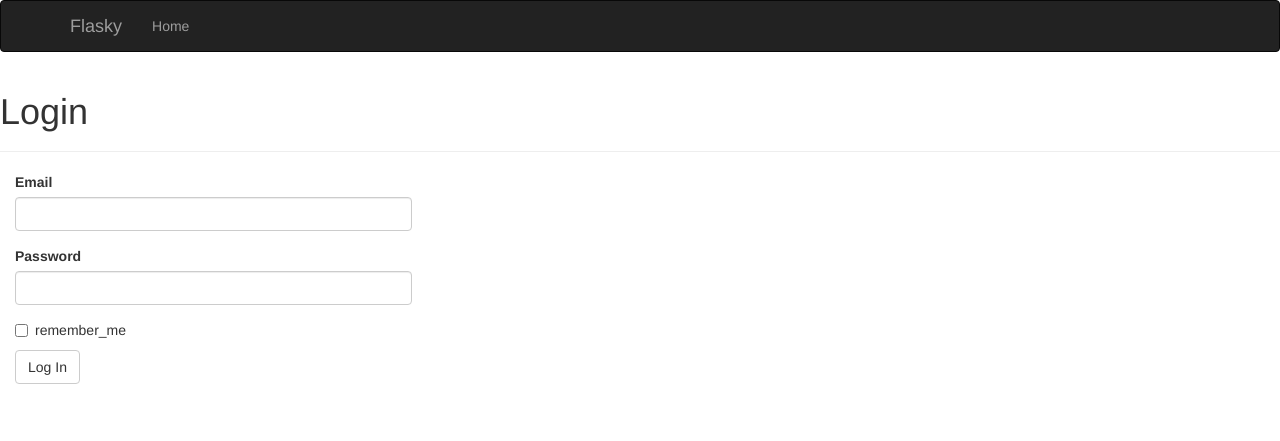
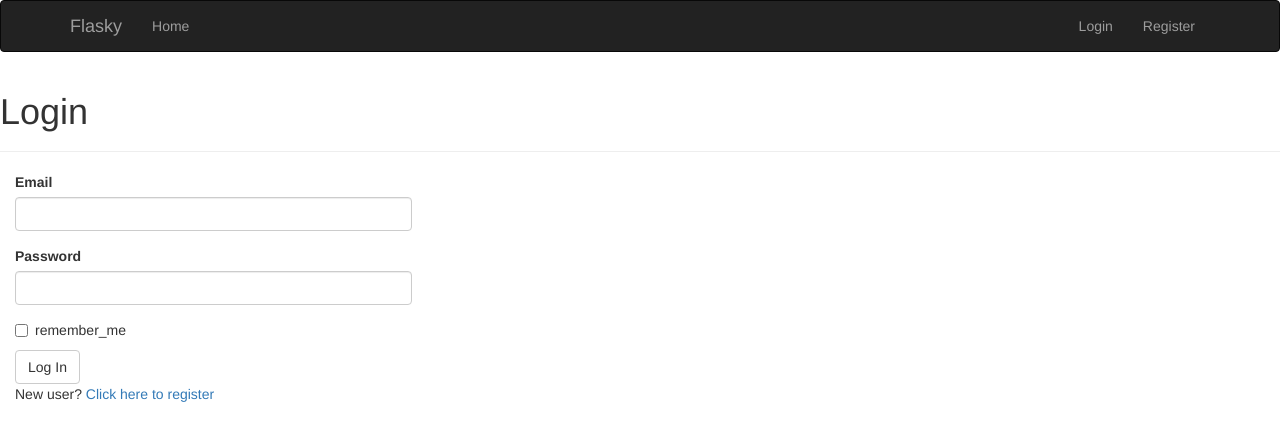
Before and after one commit to chaonet/flask_blog, a Flask app: page /login in a window 1280 px wide. Shown: the top 441 px of the page. Run offline with Flask 2, Linux system fonts and the light colour scheme; some libraries are stand-ins or nearby versions.

Commit message:
logout and register

```diff
--- a/app/__init__.py
+++ b/app/__init__.py
@@ -8,13 +8,13 @@ from flask.ext.script import Manager
 from flask.ext.mail import Mail
 
 from flask.ext.login import LoginManager
-from flask.ext.bootstrap import Bootstrap # Bootstrap 客户端框架
+from flask.ext.bootstrap import Bootstrap # Twitter 的开源客户端框架， Bootstrap
 
 from config import basedir
 
 app = Flask(__name__) # 创建实例，因为是作为包被导入，'__name__'是包名，作为 flask 寻找文件的目录
 # print __name__,2 # app
-app.config.from_object('config') # 从对象 'config' 读取配置到`app.config`
+app.config.from_object('config') # 从文件对象 'config' 读取配置到`app.config`
 db = SQLAlchemy(app) # 初始化数据库
 # print dir(db)
 
@@ -34,6 +34,7 @@ mail = Mail(app)
 # 数据库迁移
 migrate = Migrate(app, db)
 
+# 使用Flask-Script 定制命令行选项
 manager = Manager(app)
 manager.add_command('db', MigrateCommand) # MigrateCommand 类通过参数名 `db` 调用
 
--- a/app/forms.py
+++ b/app/forms.py
@@ -1,7 +1,9 @@
 # -*- coding:utf-8 -*-
-from flask.ext.wtf import Form
-from wtforms import StringField, BooleanField, SubmitField, PasswordField
-from wtforms.validators import DataRequired, Required, Length, Email
+from flask.ext.wtf import Form # 表单类，从第三方扩展的命名空间 导入
+from wtforms import StringField, BooleanField, SubmitField, PasswordField # 字段类
+from wtforms.validators import DataRequired, Required, Length, Email  , Regexp, EqualTo # 验证器，直接从 wtforms.validators 导入
+from wtforms import ValidationError
+from .models import User
 
 # print StringField
 # <class 'wtforms.fields.core.StringField'>
@@ -11,10 +13,31 @@ from wtforms.validators import DataRequired, Required, Length, Email
 # <class 'wtforms.validators.DataRequired'>
 
 class LoginForm(Form):
-	email = StringField('Email', validators=[Required(), Length(1, 64), Email()])
+	email = StringField('Email', validators=[Required(), Length(1, 64), Email()]) # 非空、长度、email 格式
 	password = PasswordField('Password', validators=[Required()])
 	# username = StringField('What is your name ?', validators=[Required()]) # 验证器列表
 	remember_me = BooleanField('remember_me', default=False)
 	# print remember_me
 	# <UnboundField(BooleanField, ('remember_me',), {'default': False})>
 	submit = SubmitField('Log In')
+
+class RegistrationForm(Form):
+    username = StringField('Username', validators=[Required(), Length(1, 16),
+    	Regexp('^[A-Za-z][A-Za-z0-9_.]*$', 0, 'usernames must have only letters, unmbers, dots or underscores')])
+    # 字母开头，后接最多 63 位 大小写字母、数字、下划线、点
+    # 正则表达式、旗帜、验证失败时的错误消息
+    email = StringField('Email', validators=[Required(), Length(1, 64), Email(), ])
+    password = StringField('password', validators=[Required(), EqualTo('password_con', message='passwords must match.')])
+    password_con = StringField('Confirm password', validators=[Required()])
+    submit = SubmitField('Register')
+
+    # 自定义验证函数
+    # 如果表单类中定义了以 validate_ 开头且后面跟着字段名的方法,这个方法就和常规的验证函数一起调用
+    # 抛出 ValidationError 表示验证失败
+    def validate_email(self, field):
+    	if User.query.filter_by(email=field.data).first():
+    		raise ValidationError('Email already registered.')
+
+    def validate_username(self, field):
+    	if User.query.filter_by(username=field.data).first():
+    		raise ValidationError('Username already in use.')
--- a/app/templates/base.html
+++ b/app/templates/base.html
@@ -12,13 +12,21 @@
                      <span class="icon-bar"></span>
                      <span class="icon-bar"></span>
                      <span class="icon-bar"></span>
-</button>
+                  </button>
                  <a class="navbar-brand" href="/">Flasky</a>
              </div>
              <div class="navbar-collapse collapse">
                  <ul class="nav navbar-nav">
                      <li><a href="/">Home</a></li>
                  </ul>
+                 <ul class="nav navbar-nav navbar-right">
+                     {% if current_user.is_authenticated %}
+                     <li><a href="{{ url_for('logout') }}">Logout</a></li>
+                     {% else %}
+                     <li><a href="{{ url_for('login') }}">Login</a></li>
+                     <li><a href="{{ url_for('register') }}">Register</a></li>
+                     {% endif %}
+            </ul>
              </div>
          </div>
 </div>
--- a/app/templates/index.html
+++ b/app/templates/index.html
@@ -1,6 +1,12 @@
 {% extends "base.html" %}
 
 {% block content %}
+    <div>
+    {% for message in get_flashed_messages() %}
+         <p>{{ message }}</p>
+    {% endfor %}
+    </div>
+
     <h1>Hello,
     {% if current_user.is_authenticated %}
 
--- a/app/templates/login.html
+++ b/app/templates/login.html
@@ -9,12 +9,20 @@
 <div class="page-header">
 <h1>Login</h1>
 </div>
-
+    <div>
     {% for message in get_flashed_messages() %}
          <p>{{ message }}</p>
     {% endfor %}
-
+    </div>
 <div class="col-md-4">
 {{ wtf.quick_form(form) }}
+
+<div>
+<p>
+New user? <a href='{{ url_for('register') }}'>Click here to register</a>
+</p>
 </div>
+
+</div>
+
 {% endblock %}
--- a/app/views.py
+++ b/app/views.py
@@ -6,7 +6,7 @@ from flask.ext.login import login_user, logout_user, current_user, login_require
 from .models import User, Post
 
 from app import app,   db, login_manager
-from .forms import LoginForm
+from .forms import LoginForm, RegistrationForm
 
 # 首页
 @app.route('/')
@@ -33,22 +33,25 @@ def index():
 # print __name__,3 # app.views
 
 # 登录页面，填写表单、认证
-@app.route('/login', methods = ['GET', 'POST'])
+@app.route('/login', methods = ['GET', 'POST']) # 接收 url 为 `/login`, HTTP 方式为 'GET' 和 'POST' 的请求
 def login():
 
     form = LoginForm() # 创建实例，表示表单
     '''
 ['Meta', 'SECRET_KEY', 'TIME_LIMIT', '__class__', '__contains__', '__delattr__', '__delitem__', '__dict__', '__doc__', '__format__', '__getattribute__', '__getitem__', '__hash__', '__init__', '__iter__', '__module__', '__new__', '__reduce__', '__reduce_ex__', '__repr__', '__setattr__', '__setitem__', '__sizeof__', '__str__', '__subclasshook__', '__weakref__', '_errors', '_fields', '_get_translations', '_prefix', '_unbound_fields', '_wtforms_meta', 'csrf_enabled', 'csrf_token', 'data', 'errors', 'generate_csrf_token', 'hidden_tag', 'is_submitted', 'meta', 'openid', 'populate_obj', 'process', 'remember_me', 'validate', 'validate_csrf_data', 'validate_csrf_token', 'validate_on_submit']
     '''
-    if form.validate_on_submit(): # 处理 post 请求，收集数据、填入字段并验证，如果没有问题，返回 True。
-        user = User.query.filter_by(email=form.email.data).first()
-        if user is not None and user.verify_password(form.password.data):
+    if form.validate_on_submit(): # 如果 通过 post 提交的表单，数据通过了所有验证器的检查
+        user = User.query.filter_by(email=form.email.data).first() # 用表单中的 email 在 User 表中查询，返回第一行结果的数据
+        if user is not None and user.verify_password(form.password.data): # 如果 数据库中有这个 email 注册的用户，且库中的 密码与 提交的表单相同
             login_user(user, form.remember_me.data) # 在 用户会话 中把用户标记为已登录。参数是要登录的用户,以及可选的“记住我”布尔值
-            # 如果值为 False,那么关闭浏览器后用户会话就过期 了,所以下次用户访问时要重新登录。
-            # 如果值为 True,那么会在用户浏览器中写入一个长 期有效的 cookie,使用这个 cookie 可以复现用户会话
+            # 如果值为 False,那么关闭浏览器后 用户会话 就过期了,下次用户访问时要重新登录。
+            # 如果值为 True,那么会在用户浏览器中写入一个长期有效的 cookie,使用这个 cookie 可以恢复用户会话
             return redirect(request.args.get('next') or  url_for('index'))
-            # 用户未登陆时，访问未授权的 URL 会显示登录表单,Flask-Login 会把原地址保存在查询字符串的 next 参数中,这个参数可从 request.args 字典中读取。
+            # 当用户未登陆时，访问未授权的 URL ，会跳转显示登录表单
+            # 此时 Flask-Login 会将这个访问的 URL 保存在 查询字符串 的 next 参数中,这个参数可从 request.args 字典中读取。
             # 当用户认证成功后，自动跳转到之前未成功访问的 URL。
+
+            # 或者，直接跳转到 'index'
         flash('Invalid username or password.')
         # session['name'] = form.name.data
         # return redirect(url_for('index'))
@@ -61,9 +64,24 @@ def login():
         # 为了实现记录会话的效果，Flask 为应用程序中每一个客户端设置不同的会话文件。
     return render_template('login.html', form=form)
 
+# 退出，跳转到主页
 @app.route('/logout')
-@login_required # 保护路由，只允许已登陆用户访问
+@login_required # 保护路由，只允许已登陆用户访问。Flask-Login 提供的装饰器，将用户重定向到 登陆页面
 def logout():
     logout_user() # 删除并重设用户会话
     flash('You have been logged out.')
     return redirect(url_for('index'))
+
+# 注册页面
+@app.route('/register', methods = ['GET', 'POST']) # 初次 get 请求获取空白表单，然后 post 请求提交填写后的表单
+def register():
+    form = RegistrationForm()
+    if form.validate_on_submit():
+        user = User(email=form.email.data,
+                    username=form.username.data,
+                    password=form.password.data
+                    )
+        db.session.add(user) # 添加到会话，请求结束后自动提交到数据库
+        flash('You can now login.')
+        return redirect(url_for('login')) # 重定向到登陆页面, 让用户登陆。向 login url 发送 get 请求。
+    return render_template('register.html', form=form)
```
Also changed, not shown: app/models.py (+10 -3 lines), app/templates/register.html (added, +13 -0 lines), config.py (+5 -3 lines), app.db.
